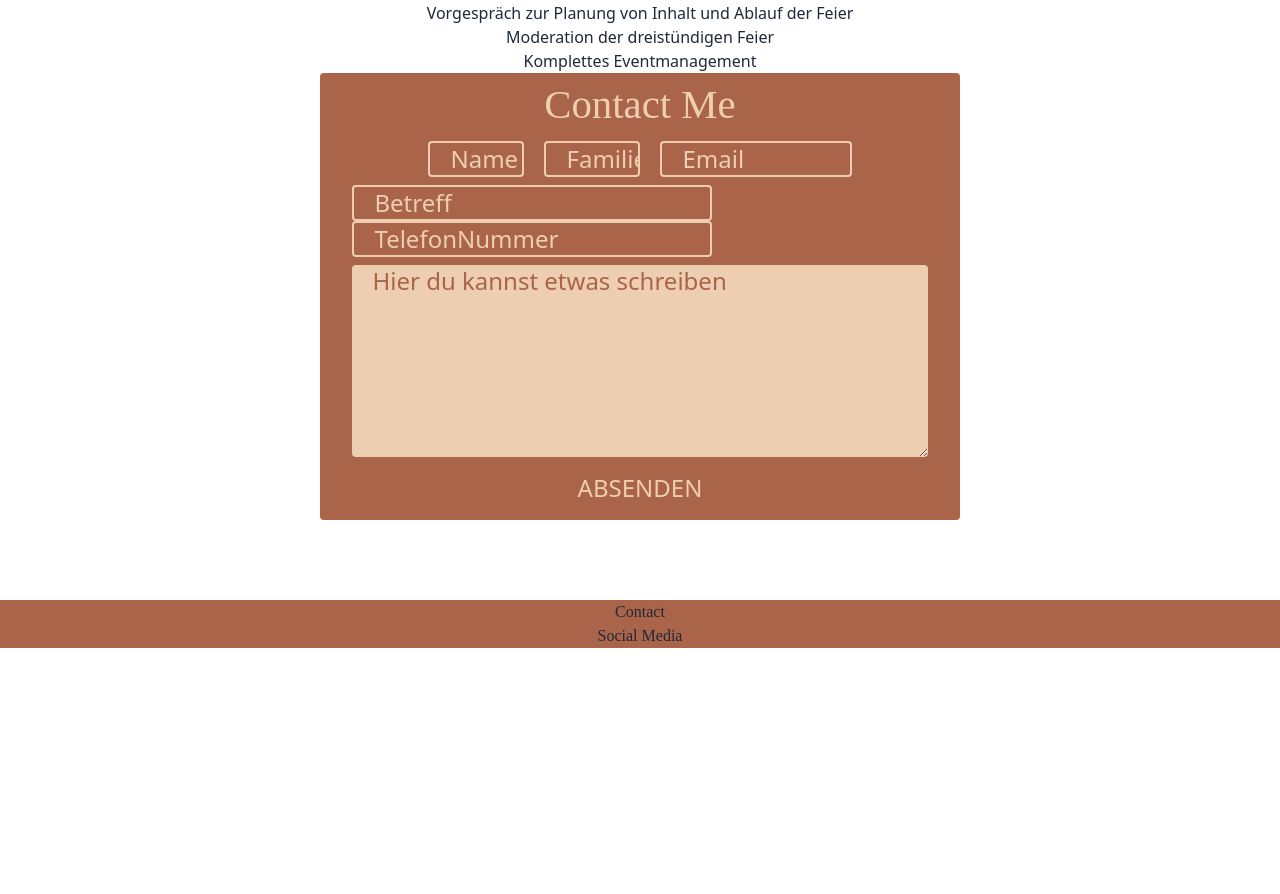
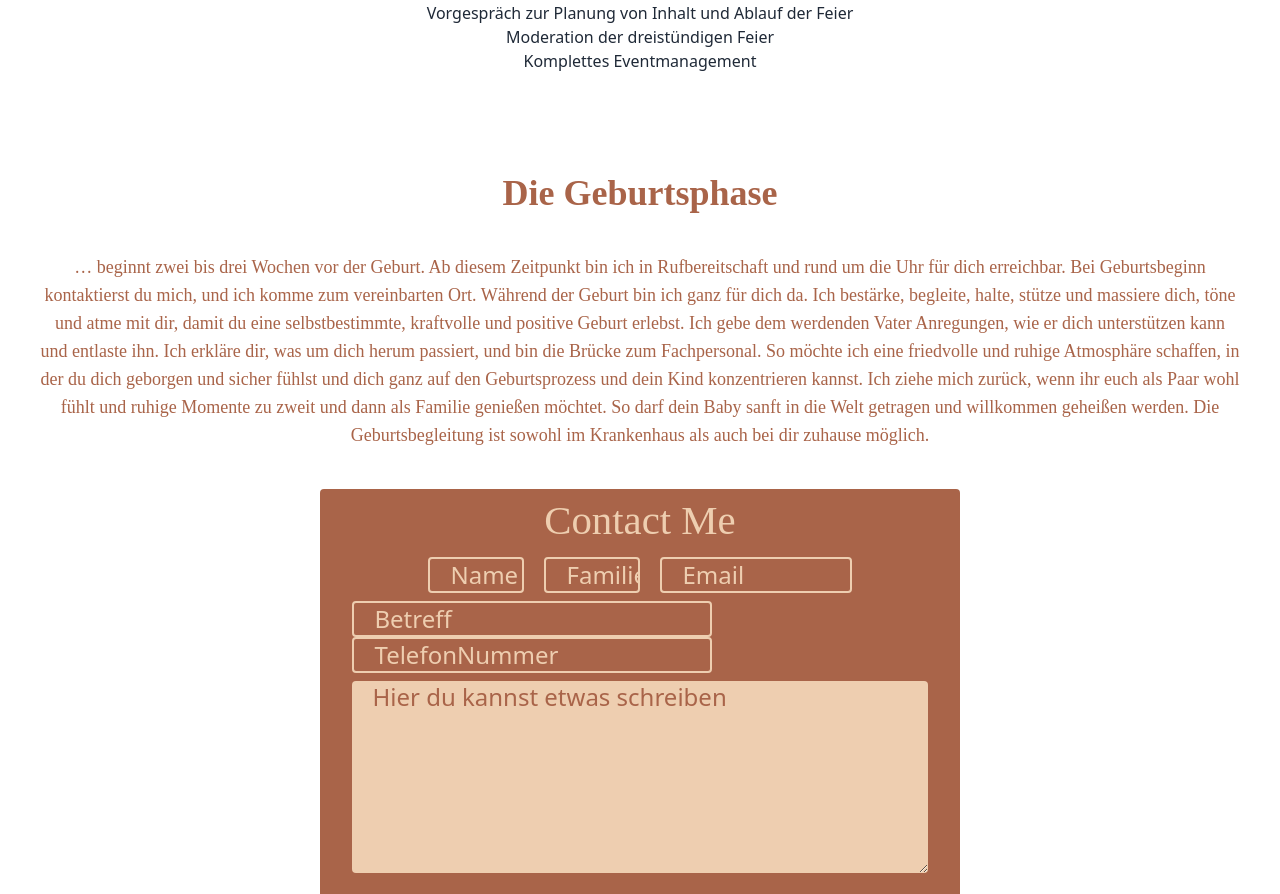
Before and after one commit to AnastasiiaHusieva/Doula, a React (Create React App) app in the folder client/: page / in a window 1280 px wide. Shown: the part 3469-4363 px from the top of the page. Before the commit the page ends 4117 px from the top, so only its background shows below. Built offline with nearby package versions, Linux system fonts and the light colour scheme; no server answers.

Commit message:
gebutsphase

```diff
--- a/client/package.json
+++ b/client/package.json
@@ -3,6 +3,8 @@
   "version": "0.1.0",
   "private": true,
   "dependencies": {
+    "@fullcalendar/daygrid": "^6.1.10",
+    "@fullcalendar/react": "^6.1.10",
     "autoprefixer": "^10.4.16",
     "axios": "^1.6.2",
     "cors": "^2.8.5",
--- /dev/null
+++ b/client/src/components/Sections/Geburtsphase.jsx
@@ -0,0 +1,15 @@
+function Geburtsphase() {
+    return (
+        <div className="flex gap-10 space-around mt-10 py-10" id='Geburtsphase'>
+            <div className="flex-grow">
+                <h1 className="text-beige-dark font-bold font-dancing-script text-4xl my-5">Die Geburtsphase</h1>
+                <p className="text-beige-dark text-lg px-10 mt-10">… beginnt zwei bis drei Wochen vor der Geburt. Ab diesem Zeitpunkt bin ich in Rufbereitschaft und rund um die Uhr für dich erreichbar.
+                    Bei Geburtsbeginn kontaktierst du mich, und ich komme zum vereinbarten Ort.
+                    Während der Geburt bin ich ganz für dich da. Ich bestärke, begleite, halte, stütze und massiere dich, töne und atme mit dir, damit du eine selbstbestimmte, kraftvolle und positive Geburt erlebst. Ich gebe dem werdenden Vater Anregungen, wie er dich unterstützen kann und entlaste ihn. Ich erkläre dir, was um dich herum passiert, und bin die Brücke zum Fachpersonal. So möchte ich eine friedvolle und ruhige Atmosphäre schaffen, in der du dich geborgen und sicher fühlst und dich ganz auf den Geburtsprozess und dein Kind konzentrieren kannst.
+                    Ich ziehe mich zurück, wenn ihr euch als Paar wohl fühlt und ruhige Momente zu zweit und dann als Familie genießen möchtet. So darf dein Baby sanft in die Welt getragen und willkommen geheißen werden. Die Geburtsbegleitung ist sowohl im Krankenhaus als auch bei dir zuhause möglich.</p>
+            </div>
+        </div>
+    )
+}
+
+export default Geburtsphase
--- a/client/src/pages/HomePage/HomePage.jsx
+++ b/client/src/pages/HomePage/HomePage.jsx
@@ -6,6 +6,7 @@ import Contacts from './../../components/Sections/Contacts'
 import Home from '../../components/Sections/Home'
 import Wegbegleitung from '../../components/Sections/Wegbegleitung'
 import Schwangerschaft from '../../components/Sections/Schwangerschaft'
+import Geburtsphase from '../../components/Sections/Geburtsphase'
 import { useState } from "react";
 
 function HomePage() {
@@ -37,6 +38,7 @@ function HomePage() {
       <Home id='Home'/>
       <Wegbegleitung/>
       <Schwangerschaft/>
+      <Geburtsphase/>
       <Contacts id='Contacts'/>
       <Footer/>
     </div>
```
Also changed, not shown: 2 other files (tests, documents, lock files or other folders).
